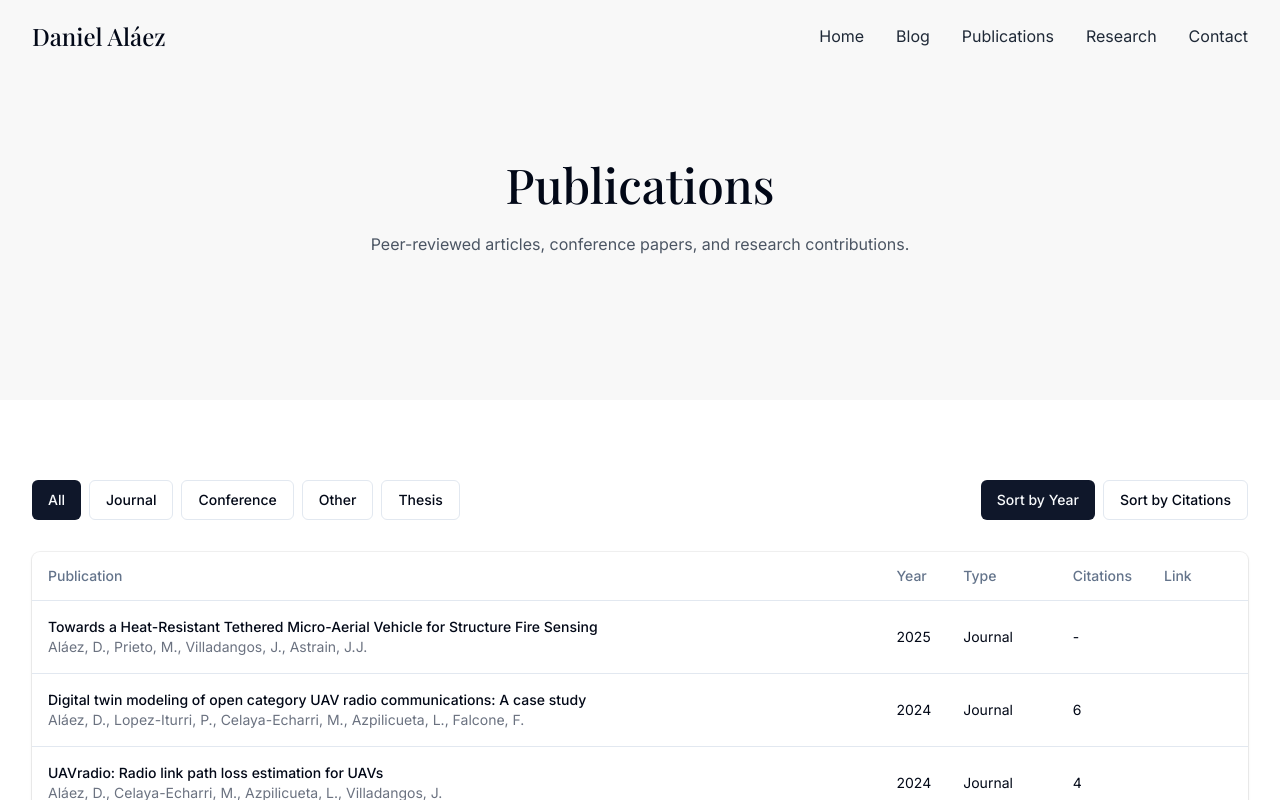
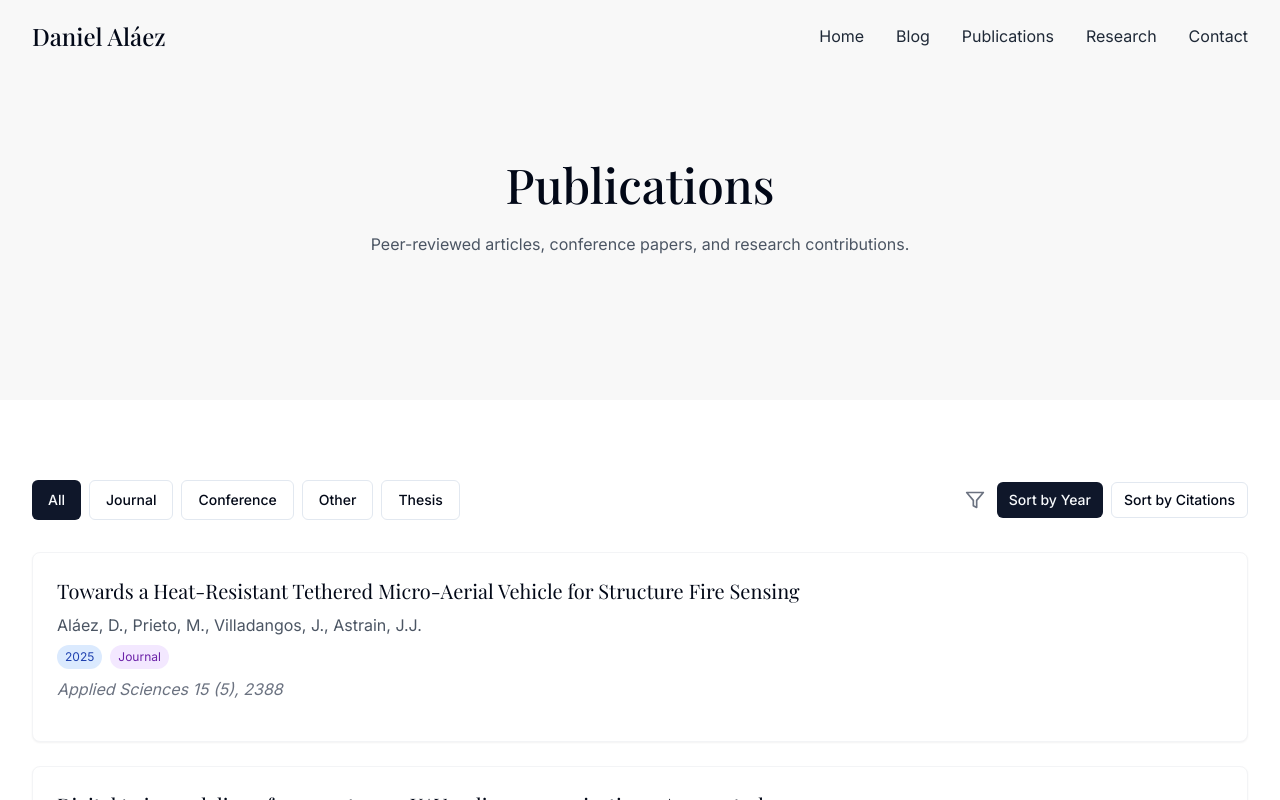
Before and after one commit to danielalaez/alaez-aero-website, a React (Vite) app: page /publications in a window 1280 px wide. Shown: the top 800 px of the page. Built offline with nearby package versions, Linux system fonts and the light colour scheme.

Commit message:
Refactor: Publications page to use cards
Refactor the publications page to display publications as cards instead of a table. Remove the citations column.

```diff
--- a/src/components/PublicationsSection.tsx
+++ b/src/components/PublicationsSection.tsx
@@ -4,6 +4,7 @@ import { Link } from 'react-router-dom';
 import { Button } from '@/components/ui/button';
 import { ExternalLink } from 'lucide-react';
 import { publications } from '@/data/publications';
+import { Card, CardContent } from '@/components/ui/card';
 
 const PublicationsSection: React.FC = () => {
   // Get 3 most recent publications for the home page
@@ -19,20 +20,16 @@ const PublicationsSection: React.FC = () => {
           Selected peer-reviewed articles and conference papers from my research work.
         </p>
 
-        <div className="space-y-6">
+        <div className="space-y-6 max-w-3xl mx-auto">
           {recentPublications.map((pub) => (
-            <div key={pub.id} className="bg-white p-6 border border-gray-100 rounded-md shadow-sm">
+            <Card key={pub.id} className="bg-white border border-gray-100 shadow-sm">
+              <CardContent className="p-6">
                 <h3 className="font-playfair text-xl mb-2">{pub.title}</h3>
                 <p className="text-gray-600 mb-2">{pub.authors}</p>
                 <div className="flex flex-wrap gap-2 mb-2">
                   <span className="text-xs bg-blue-100 text-blue-800 px-2 py-1 rounded-full">
                     {pub.year}
                   </span>
-                {pub.citations && (
-                  <span className="text-xs bg-green-100 text-green-800 px-2 py-1 rounded-full">
-                    {pub.citations} citations
-                  </span>
-                )}
                   <span className="text-xs bg-purple-100 text-purple-800 px-2 py-1 rounded-full capitalize">
                     {pub.type}
                   </span>
@@ -51,7 +48,8 @@ const PublicationsSection: React.FC = () => {
                     <ExternalLink size={16} className="ml-1" />
                   </a>
                 )}
-            </div>
+              </CardContent>
+            </Card>
           ))}
         </div>
 
--- a/src/pages/PublicationsPage.tsx
+++ b/src/pages/PublicationsPage.tsx
@@ -2,17 +2,13 @@
 import React, { useState } from 'react';
 import Header from '@/components/Header';
 import Footer from '@/components/Footer';
-import { ExternalLink } from 'lucide-react';
-import { publications as allPublications, Publication } from '@/data/publications';
+import { ExternalLink, Filter } from 'lucide-react';
+import { publications as allPublications } from '@/data/publications';
 import { Button } from '@/components/ui/button';
 import {
-  Table,
-  TableBody,
-  TableCell,
-  TableHead,
-  TableHeader,
-  TableRow
-} from '@/components/ui/table';
+  Card,
+  CardContent
+} from '@/components/ui/card';
 
 const PublicationsPage: React.FC = () => {
   const [filter, setFilter] = useState<string>('all');
@@ -50,7 +46,7 @@ const PublicationsPage: React.FC = () => {
         </section>
 
         <section className="section bg-white">
-          <div className="container max-w-5xl">
+          <div className="container max-w-3xl">
             <div className="mb-8 flex flex-wrap gap-4 justify-between items-center">
               <div className="flex flex-wrap gap-2">
                 {publicationTypes.map(type => (
@@ -64,70 +60,56 @@ const PublicationsPage: React.FC = () => {
                   </Button>
                 ))}
               </div>
-              <div className="flex gap-2">
+              <div className="flex items-center gap-2">
+                <Filter size={20} className="mr-1 text-gray-500" />
                 <Button
                   variant={sortBy === 'year' ? "default" : "outline"}
                   onClick={() => setSortBy('year')}
+                  size="sm"
                 >
                   Sort by Year
                 </Button>
                 <Button
                   variant={sortBy === 'citations' ? "default" : "outline"}
                   onClick={() => setSortBy('citations')}
+                  size="sm"
                 >
                   Sort by Citations
                 </Button>
               </div>
             </div>
 
-            <div className="overflow-hidden shadow ring-1 ring-black ring-opacity-5 rounded-lg">
-              <Table>
-                <TableHeader>
-                  <TableRow>
-                    <TableHead>Publication</TableHead>
-                    <TableHead className="hidden md:table-cell">Year</TableHead>
-                    <TableHead className="hidden md:table-cell">Type</TableHead>
-                    <TableHead className="hidden md:table-cell">Citations</TableHead>
-                    <TableHead className="w-[100px]">Link</TableHead>
-                  </TableRow>
-                </TableHeader>
-                <TableBody>
+            <div className="space-y-6">
               {filteredPublications.map((pub) => (
-                    <TableRow key={pub.id}>
-                      <TableCell>
-                        <div>
-                          <p className="font-medium">{pub.title}</p>
-                          <p className="text-sm text-gray-500">{pub.authors}</p>
-                          <p className="text-sm text-gray-500 italic md:hidden">{pub.source}</p>
-                          <div className="md:hidden mt-1 flex gap-2">
-                            <span className="text-xs bg-blue-100 text-blue-800 px-2 py-0.5 rounded-full">
+                <Card key={pub.id} className="bg-white border border-gray-100 shadow-sm">
+                  <CardContent className="p-6">
+                    <h3 className="font-playfair text-xl mb-2">{pub.title}</h3>
+                    <p className="text-gray-600 mb-2">{pub.authors}</p>
+                    <div className="flex flex-wrap gap-2 mb-2">
+                      <span className="text-xs bg-blue-100 text-blue-800 px-2 py-1 rounded-full">
                         {pub.year}
                       </span>
-                            <span className="text-xs bg-purple-100 text-purple-800 px-2 py-0.5 rounded-full capitalize">
+                      <span className="text-xs bg-purple-100 text-purple-800 px-2 py-1 rounded-full capitalize">
                         {pub.type}
                       </span>
                     </div>
-                        </div>
-                      </TableCell>
-                      <TableCell className="hidden md:table-cell">{pub.year}</TableCell>
-                      <TableCell className="hidden md:table-cell capitalize">{pub.type}</TableCell>
-                      <TableCell className="hidden md:table-cell">{pub.citations || '-'}</TableCell>
-                      <TableCell>
+                    <p className="text-gray-500 mb-4 italic">
+                      {pub.source}
+                    </p>
                     {pub.doi && (
                       <a
                         href={pub.doi.startsWith('http') ? pub.doi : `https://doi.org/${pub.doi}`}
                         target="_blank"
                         rel="noopener noreferrer"
-                            className="text-navy hover:text-blue-700 inline-flex items-center"
+                        className="text-navy font-medium hover:underline inline-flex items-center"
                       >
-                            <ExternalLink size={18} />
+                        View Publication
+                        <ExternalLink size={16} className="ml-1" />
                       </a>
                     )}
-                      </TableCell>
-                    </TableRow>
+                  </CardContent>
+                </Card>
               ))}
-                </TableBody>
-              </Table>
             </div>
           </div>
         </section>
```
Lines whose indentation alone changed are shown as unchanged.
